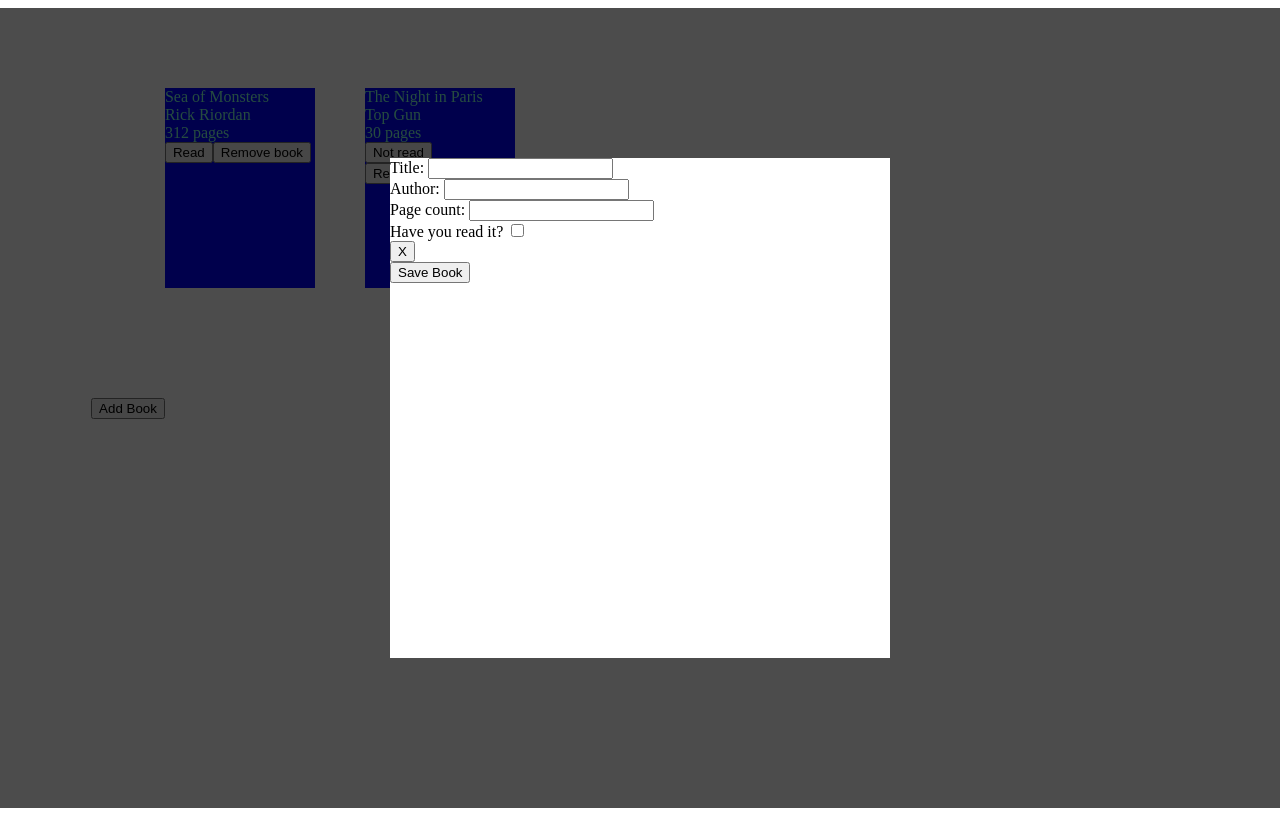
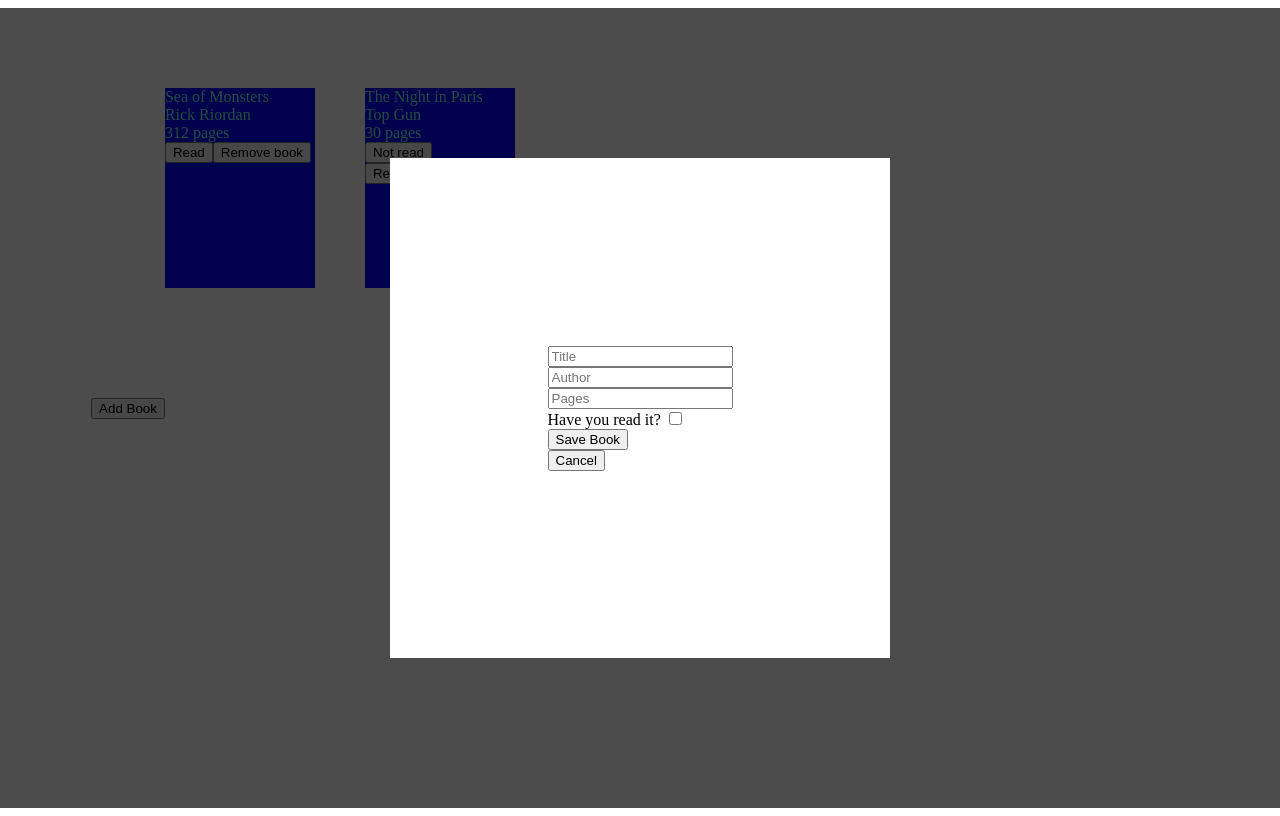
Before and after one commit to Metry630/library, a plain HTML site: page index.html in a window 1280 px wide. Both pictures are taken after a click on the button "Add Book". Drawn offline with Linux system fonts and the light colour scheme.

Commit message:
center items on modal page

```diff
--- a/index.html
+++ b/index.html
@@ -11,28 +11,27 @@
     <button id = "addBook">Add Book</button>
     <div id = "modalOverlay" class = 'modal'>
         <div class = "modal" id = "modalBackground">
+            <div>
                 <div>
-                    <label for="Title" class = 'modal'>Title: </label>
-                    <input type = "text" name = "Title" id = 'title'>
+                    <input type = "text" name = "Title" id = 'title' placeholder="Title">
                 </div>
                 <div>
-                    <label for="Author">Author: </label>
-                    <input type = "text" name = "Author" id = 'author'>
+                    <input type = "text" name = "Author" id = 'author' placeholder="Author">
                 </div>
                 <div>
-                    <label for="Pages">Page count: </label>
-                    <input type = "number" name = "Pages" id = 'pageNum'>
+                    <input type = "number" name = "Pages" id = 'pageNum' placeholder="Pages">
                 </div>
                 <div>
                     <label for="readStatus">Have you read it?</label>
                     <input type="checkbox" name = "readStatus" id = 'readStatus'>
                 </div>
                 <div>
-                    <button id = "closeModal">X</button>
+                    <button id = "save">Save Book</button>
                 </div>
                 <div>
-                    <button id = "save">Save Book</button>
+                    <button id = "closeModal">Cancel</button>
                 </div>
+            </div>
         </div>
     </div>
     <div id = "cardContainer"></div>
--- a/style.css
+++ b/style.css
@@ -44,4 +44,6 @@
     background-color: white;
     display: flex;
     flex-direction: column;
+    justify-content: center;
+    align-items: center;
 }
```
